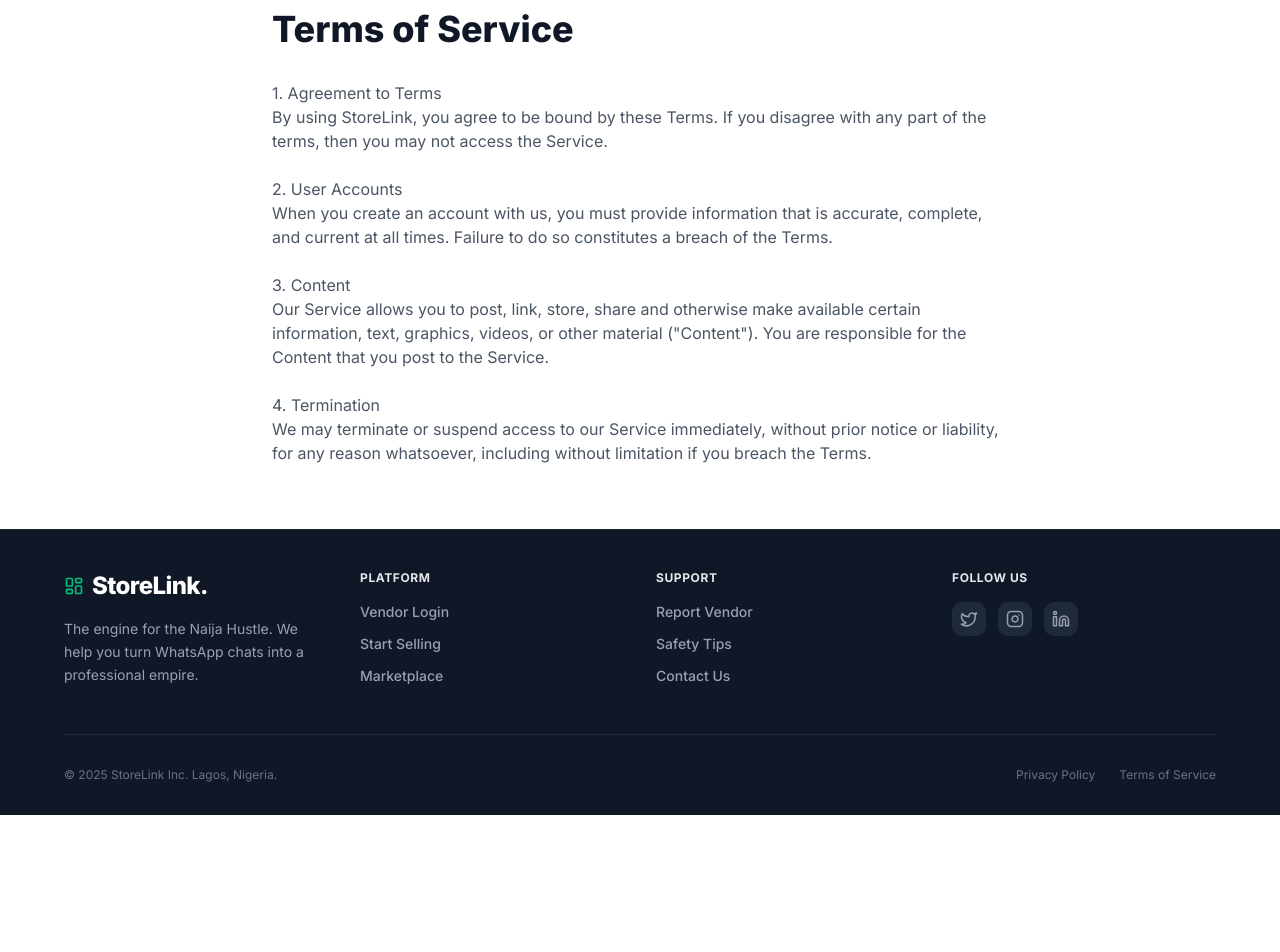
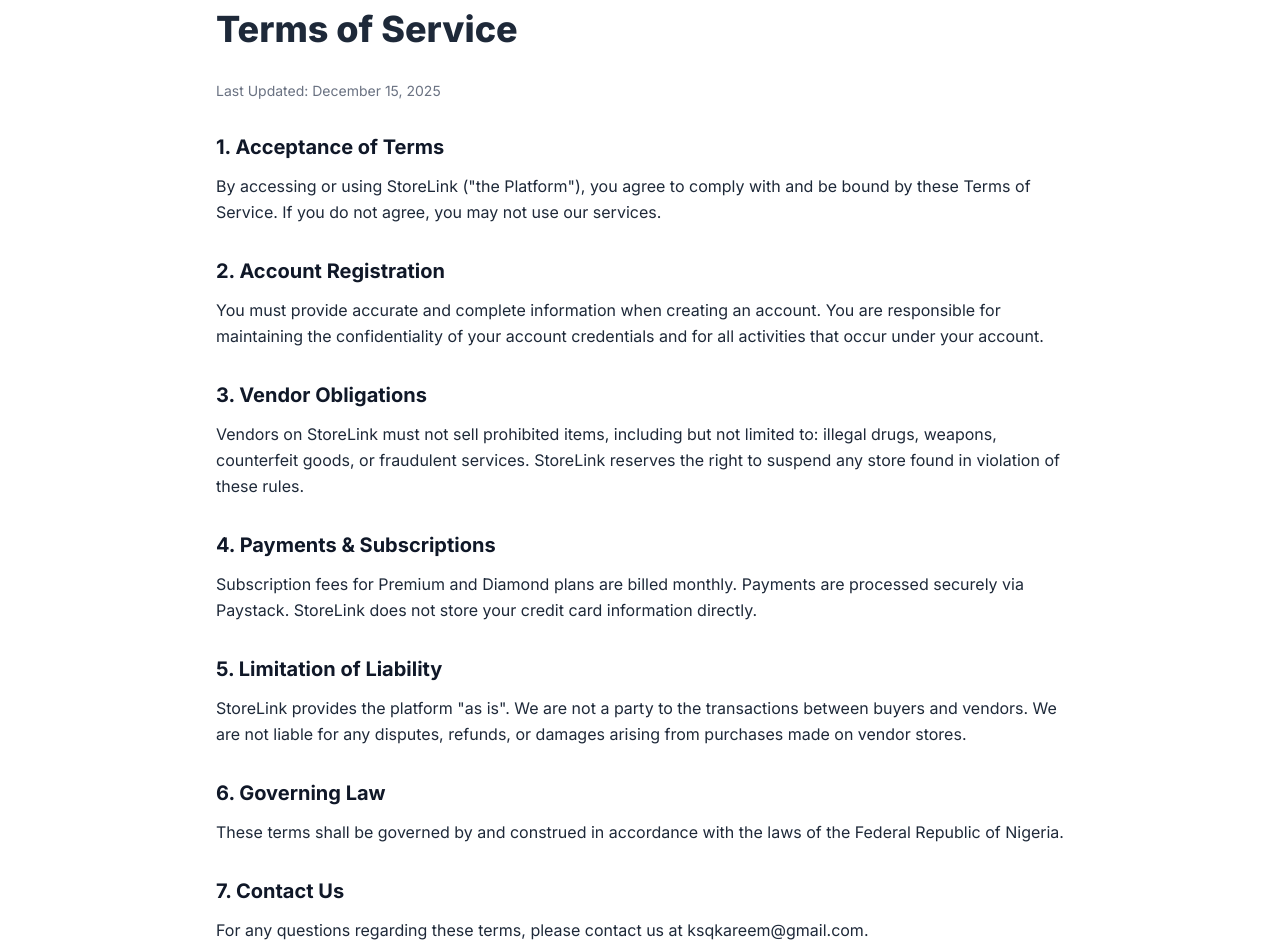
Before and after one commit to kaelogit/storelink, a Next.js app: page /terms in a window 1280 px wide. Shown: the part 120-1072 px from the top of the page. Before the commit the page ends 935 px from the top, so only its background shows below. Built offline with nearby package versions, Linux system fonts and the light colour scheme.

Commit message:
adjustments

```diff
--- /dev/null
+++ b/app/about/page.tsx
@@ -0,0 +1,90 @@
+import Link from "next/link";
+import Navbar from "@/components/landing/Navbar";
+import Footer from "@/components/landing/Footer";
+import { Store, ShieldCheck, Users, MapPin, Mail, Phone } from "lucide-react";
+
+export default function AboutPage() {
+  return (
+    <>
+      <Navbar />
+
+      <div className="bg-white min-h-screen font-sans text-gray-900 pt-20">
+
+        <div className="bg-gray-900 text-white py-20 px-6 text-center">
+          <h1 className="text-4xl md:text-6xl font-extrabold mb-6 tracking-tight">We are StoreLink.</h1>
+          <p className="text-lg md:text-xl text-gray-400 max-w-2xl mx-auto">
+            The engine for the Naija Hustle. We are on a mission to help 1 million Nigerian vendors move from "DM for price" to professional e-commerce empires.
+          </p>
+        </div>
+
+        <div className="max-w-4xl mx-auto px-6 py-16">
+          <div className="grid md:grid-cols-2 gap-12 items-center">
+            <div>
+              <h2 className="text-3xl font-bold mb-4">Our Story</h2>
+              <p className="text-gray-600 mb-4 leading-relaxed">
+                StoreLink started with a simple observation: Nigerian commerce happens on WhatsApp, but it is manual, stressful, and disorganized.
+              </p>
+              <p className="text-gray-600 leading-relaxed">
+                We built StoreLink to bridge the gap. We give vendors the power of a full e-commerce website—inventory, receipts, and payments—with the simplicity of a chat. We believe every hustler deserves a professional storefront.
+              </p>
+            </div>
+            <div className="bg-gray-100 h-64 rounded-2xl flex items-center justify-center">
+               <Store size={64} className="text-gray-300" />
+            </div>
+          </div>
+        </div>
+
+        <div className="bg-gray-50 py-16 px-6">
+          <div className="max-w-6xl mx-auto grid md:grid-cols-3 gap-8">
+            <div className="bg-white p-8 rounded-2xl shadow-sm border border-gray-100">
+              <ShieldCheck className="text-emerald-600 mb-4 h-10 w-10" />
+              <h3 className="font-bold text-xl mb-2">Trust & Safety</h3>
+              <p className="text-gray-500 text-sm">We verify vendors to ensure every transaction on StoreLink is safe and secure for buyers.</p>
+            </div>
+            <div className="bg-white p-8 rounded-2xl shadow-sm border border-gray-100">
+              <Users className="text-purple-600 mb-4 h-10 w-10" />
+              <h3 className="font-bold text-xl mb-2">Community First</h3>
+              <p className="text-gray-500 text-sm">We don't just build software; we build a community of entrepreneurs supporting each other.</p>
+            </div>
+            <div className="bg-white p-8 rounded-2xl shadow-sm border border-gray-100">
+              <Store className="text-blue-600 mb-4 h-10 w-10" />
+              <h3 className="font-bold text-xl mb-2">Vendor Success</h3>
+              <p className="text-gray-500 text-sm">Our only goal is to help you sell more. If you don't grow, we don't grow.</p>
+            </div>
+          </div>
+        </div>
+
+        <div className="max-w-4xl mx-auto px-6 py-20 text-center">
+          <h2 className="text-3xl font-bold mb-10">Get in Touch</h2>
+          <div className="grid md:grid-cols-3 gap-8 text-left">
+            <div className="flex items-start gap-4">
+               <div className="bg-gray-100 p-3 rounded-full"><MapPin size={20}/></div>
+               <div>
+                 <h4 className="font-bold">Headquarters</h4>
+                 <p className="text-gray-500 text-sm">Yetunde Longe Street<br/>Off Tawakalit Ajah, Lagos,<br/>Nigeria.</p>
+               </div>
+            </div>
+            <div className="flex items-start gap-4">
+               <div className="bg-gray-100 p-3 rounded-full"><Mail size={20}/></div>
+               <div>
+                 <h4 className="font-bold">Email Us</h4>
+                 <p className="text-gray-500 text-sm">ksqkareem@gmail.com</p>
+               </div>
+            </div>
+            <div className="flex items-start gap-4">
+               <div className="bg-gray-100 p-3 rounded-full"><Phone size={20}/></div>
+               <div>
+                 <h4 className="font-bold">Call Us</h4>
+                 <p className="text-gray-500 text-sm">+234 9125951202</p>
+                 <p className="text-gray-500 text-sm">Mon-Fri, 9am - 4pm</p>
+               </div>
+            </div>
+          </div>
+        </div>
+
+      </div>
+
+      <Footer />
+    </>
+  );
+}
--- a/app/privacy/page.tsx
+++ b/app/privacy/page.tsx
@@ -3,28 +3,51 @@
 
 export default function PrivacyPage() {
   return (
-    <div className="min-h-screen bg-white font-sans">
-      <Navbar />
-      <div className="max-w-3xl mx-auto px-4 py-16">
-        <h1 className="text-4xl font-extrabold text-gray-900 mb-8">Privacy Policy</h1>
+    <>
+    <Navbar />
 
-        <div className="prose prose-lg text-gray-600">
+    <div className="max-w-4xl mx-auto px-6 py-16 font-sans text-gray-800">
+      <h1 className="text-4xl font-extrabold mb-8">Privacy Policy</h1>
+      <p className="text-sm text-gray-500 mb-8">Last Updated: December 15, 2025</p>
 
-           <h3>1. Introduction</h3>
-           <p>StoreLink respects your privacy. This Privacy Policy explains how we collect, use, disclose, and safeguard your information when you visit our website.</p>
-            <br />
-           <h3>2. Information We Collect</h3>
-           <p>We may collect personal information such as your name, email address, and phone number when you register as a vendor or contact us for support.</p>
-            <br />
-           <h3>3. How We Use Your Information</h3>
-           <p>We use the information we collect to operate and maintain our services, improve user experience, and communicate with you regarding updates and support.</p>
-            <br />
-           <h3>4. Data Security</h3>
-           <p>We use administrative, technical, and physical security measures to help protect your personal information.</p>
+      <div className="space-y-8 leading-relaxed">
+        <section>
+          <h2 className="text-xl font-bold mb-3 text-gray-900">1. Information We Collect</h2>
+          <p>We collect information you provide directly to us, such as your name, email address, phone number, and business details when you register for an account. We also collect transaction data when you make sales or purchases through the platform.</p>
+        </section>
 
-        </div>
+        <section>
+          <h2 className="text-xl font-bold mb-3 text-gray-900">2. How We Use Your Information</h2>
+          <ul className="list-disc pl-5 space-y-2">
+            <li>To provide, maintain, and improve our services.</li>
+            <li>To process payments and transactions securely.</li>
+            <li>To send you technical notices, updates, and support messages.</li>
+            <li>To detect and prevent fraud or abuse.</li>
+          </ul>
+        </section>
+
+        <section>
+          <h2 className="text-xl font-bold mb-3 text-gray-900">3. Data Sharing</h2>
+          <p>We do not sell your personal data. We may share your information with third-party service providers (such as Paystack for payments and Supabase for database hosting) strictly for the purpose of providing our services.</p>
+        </section>
+
+        <section>
+          <h2 className="text-xl font-bold mb-3 text-gray-900">4. Data Security</h2>
+          <p>We implement reasonable security measures to protect your information. However, no method of transmission over the Internet is 100% secure, and we cannot guarantee absolute security.</p>
+        </section>
+
+        <section>
+          <h2 className="text-xl font-bold mb-3 text-gray-900">5. Your Rights</h2>
+          <p>You have the right to access, correct, or delete your personal information. You may update your account details directly via your Dashboard or contact support for assistance.</p>
+        </section>
+
+        <section>
+          <h2 className="text-xl font-bold mb-3 text-gray-900">6. Changes to This Policy</h2>
+          <p>We may update this Privacy Policy from time to time. We will notify you of any changes by posting the new policy on this page.</p>
+        </section>
       </div>
-      <Footer />
     </div>
+    <Footer />
+    </>
   );
 }
--- a/app/terms/page.tsx
+++ b/app/terms/page.tsx
@@ -3,29 +3,53 @@
 
 export default function TermsPage() {
   return (
-    <div className="min-h-screen bg-white font-sans">
-      <Navbar />
-      <div className="max-w-3xl mx-auto px-4 py-16">
-        <h1 className="text-4xl font-extrabold text-gray-900 mb-8">Terms of Service</h1>
+    <>
+    <Navbar />
 
-        <div className="prose prose-lg text-gray-600">
+    <div className="max-w-4xl mx-auto px-6 py-16 font-sans text-gray-800">
 
-           <h3>1. Agreement to Terms</h3>
-           <p>By using StoreLink, you agree to be bound by these Terms. If you disagree with any part of the terms, then you may not access the Service.</p>
-           <br />
-           <h3>2. User Accounts</h3>
-           <p>When you create an account with us, you must provide information that is accurate, complete, and current at all times. Failure to do so constitutes a breach of the Terms.</p>
-           <br />
+      <h1 className="text-4xl font-extrabold mb-8">Terms of Service</h1>
+      <p className="text-sm text-gray-500 mb-8">Last Updated: December 15, 2025</p>
 
-           <h3>3. Content</h3>
-           <p>Our Service allows you to post, link, store, share and otherwise make available certain information, text, graphics, videos, or other material ("Content"). You are responsible for the Content that you post to the Service.</p>
-            <br />
-           <h3>4. Termination</h3>
-           <p>We may terminate or suspend access to our Service immediately, without prior notice or liability, for any reason whatsoever, including without limitation if you breach the Terms.</p>
+      <div className="space-y-8 leading-relaxed">
+        <section>
+          <h2 className="text-xl font-bold mb-3 text-gray-900">1. Acceptance of Terms</h2>
+          <p>By accessing or using StoreLink ("the Platform"), you agree to comply with and be bound by these Terms of Service. If you do not agree, you may not use our services.</p>
+        </section>
 
-        </div>
+        <section>
+          <h2 className="text-xl font-bold mb-3 text-gray-900">2. Account Registration</h2>
+          <p>You must provide accurate and complete information when creating an account. You are responsible for maintaining the confidentiality of your account credentials and for all activities that occur under your account.</p>
+        </section>
+
+        <section>
+          <h2 className="text-xl font-bold mb-3 text-gray-900">3. Vendor Obligations</h2>
+          <p>Vendors on StoreLink must not sell prohibited items, including but not limited to: illegal drugs, weapons, counterfeit goods, or fraudulent services. StoreLink reserves the right to suspend any store found in violation of these rules.</p>
+        </section>
+
+        <section>
+          <h2 className="text-xl font-bold mb-3 text-gray-900">4. Payments & Subscriptions</h2>
+          <p>Subscription fees for Premium and Diamond plans are billed monthly. Payments are processed securely via Paystack. StoreLink does not store your credit card information directly.</p>
+        </section>
+
+        <section>
+          <h2 className="text-xl font-bold mb-3 text-gray-900">5. Limitation of Liability</h2>
+          <p>StoreLink provides the platform "as is". We are not a party to the transactions between buyers and vendors. We are not liable for any disputes, refunds, or damages arising from purchases made on vendor stores.</p>
+        </section>
+
+        <section>
+          <h2 className="text-xl font-bold mb-3 text-gray-900">6. Governing Law</h2>
+          <p>These terms shall be governed by and construed in accordance with the laws of the Federal Republic of Nigeria.</p>
+        </section>
+
+        <section>
+          <h2 className="text-xl font-bold mb-3 text-gray-900">7. Contact Us</h2>
+          <p>For any questions regarding these terms, please contact us at ksqkareem@gmail.com.</p>
+        </section>
       </div>
-      <Footer />
+
     </div>
+    <Footer />
+    </>
   );
 }
--- a/components/marketplace/FullMarketplaceClient.tsx
+++ b/components/marketplace/FullMarketplaceClient.tsx
@@ -34,7 +34,7 @@
         whatsapp_number: product.stores?.whatsapp_number || "",
     };
 
-    addToCart(product, storeData);
+    addToCart(product, storeData as any);
 
     setToast({ show: true, msg: `Added ${product.name} to bag` });
     setTimeout(() => setToast({ show: false, msg: "" }), 3000);
--- a/components/shared/AddToCartButton.tsx
+++ b/components/shared/AddToCartButton.tsx
@@ -25,7 +25,6 @@
        cover_image_url: "",
        subscription_plan: store.subscription_plan,
        view_count: 0,
-       created_at: ""
     };
 
     addToCart(product, storeObj);
--- a/components/shared/GlobalCart.tsx
+++ b/components/shared/GlobalCart.tsx
@@ -5,6 +5,7 @@
 import { X, ShoppingBag, MessageCircle, Trash2, User, MapPin, Phone, ArrowRight, Loader2, CheckCircle } from "lucide-react";
 import Image from "next/image";
 import { supabase } from "@/lib/supabase";
+import { AlertTriangle } from "lucide-react";
 
 export default function GlobalCart() {
   const { cart, isCartOpen, closeCart, removeFromCart, clearCart } = useCart();
--- a/components/store/CheckoutModal.tsx
+++ b/components/store/CheckoutModal.tsx
@@ -3,8 +3,9 @@
 import { useState } from "react";
 import Image from "next/image";
 import { X, Trash2, MessageCircle, Loader2 } from "lucide-react";
-import { supabase } from "@/lib/supabase"; // Import Supabase to save data
+import { supabase } from "@/lib/supabase";
 import { Store, Product } from "@/types";
+import { AlertTriangle } from "lucide-react";
 
 interface CheckoutModalProps {
   isOpen: boolean;
--- a/components/store/StorePageWrapper.tsx
+++ b/components/store/StorePageWrapper.tsx
@@ -58,7 +58,7 @@
   return (
     <div className="min-h-screen bg-gray-50 font-sans pb-20">
 
-      <StoreHeader store={store} />
+      <StoreHeader store={store} onOpenInfo={() => {}} />
 
       <div className="max-w-6xl mx-auto p-4 md:p-8">
 
--- a/context/CartContext.tsx
+++ b/context/CartContext.tsx
@@ -11,12 +11,16 @@
 
 interface CartContextType {
   cart: CartItem[];
+  cartCount: number;
+  cartTotal: number;
+  addToCart: (product: Product, store: Store) => void;
+  removeFromCart: (productId: string) => void;
+  updateQuantity: (productId: string, quantity: number) => void;
+  clearCart: () => void;
   isCartOpen: boolean;
   setIsCartOpen: (isOpen: boolean) => void;
-  addToCart: (product: Product, store: Store) => void;
-  removeFromCart: (productId: string) => void;
-  clearCart: () => void;
-  cartCount: number; // <--- The correct total number
+  openCart: () => void;
+  closeCart: () => void;
 }
 
 const CartContext = createContext<CartContextType | undefined>(undefined);
@@ -26,7 +30,6 @@
   const [isCartOpen, setIsCartOpen] = useState(false);
   const [isInitialized, setIsInitialized] = useState(false); // <--- PREVENTS WIPING DATA
 
-  // 1. Load Cart on Mount
   useEffect(() => {
     const savedCart = localStorage.getItem("storelink_cart");
     if (savedCart) {
@@ -39,12 +42,12 @@
     setIsInitialized(true); // Mark as loaded
   }, []);
 
-  // 2. Save Cart (Only after initialization)
   useEffect(() => {
     if (isInitialized) {
       localStorage.setItem("storelink_cart", JSON.stringify(cart));
     }
   }, [cart, isInitialized]);
+
 
   const addToCart = (product: Product, store: Store) => {
     setCart((prev) => {
@@ -56,28 +59,49 @@
       }
       return [...prev, { product, store, qty: 1 }];
     });
-    // We do NOT auto-open cart here anymore, per your request
+    setIsCartOpen(true); // Automatically open cart when adding
   };
 
   const removeFromCart = (productId: string) => {
     setCart((prev) => prev.filter((item) => item.product.id !== productId));
   };
 
+  const updateQuantity = (productId: string, quantity: number) => {
+    setCart((prev) =>
+      prev.map((item) =>
+        item.product.id === productId
+          ? { ...item, qty: Math.max(1, quantity) } // Prevent going below 1
+          : item
+      )
+    );
+  };
+
   const clearCart = () => setCart([]);
 
-  // Calculate Total Quantity (e.g., 2 apples + 1 banana = 3 items)
+  const openCart = () => setIsCartOpen(true);
+  const closeCart = () => setIsCartOpen(false);
+
+
   const cartCount = cart.reduce((acc, item) => acc + item.qty, 0);
+
+  const cartTotal = cart.reduce((total, item) => {
+    return total + (item.product.price * item.qty);
+  }, 0);
 
   return (
     <CartContext.Provider
       value={{
         cart,
+        cartCount,
+        cartTotal,
         isCartOpen,
         setIsCartOpen,
         addToCart,
         removeFromCart,
+        updateQuantity,
         clearCart,
-        cartCount, // <--- EXPOSING THE CORRECT COUNT
+        openCart,
+        closeCart,
       }}
     >
       {children}
```
Also changed, not shown: components/landing/Footer.tsx (+1 -7 lines), 1 other file (tests, documents, lock files or other folders).
